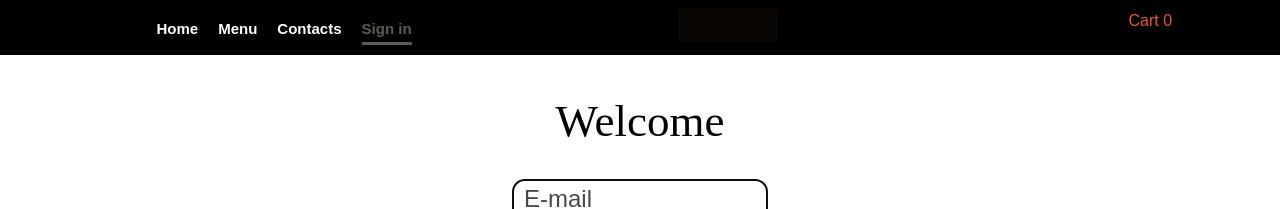
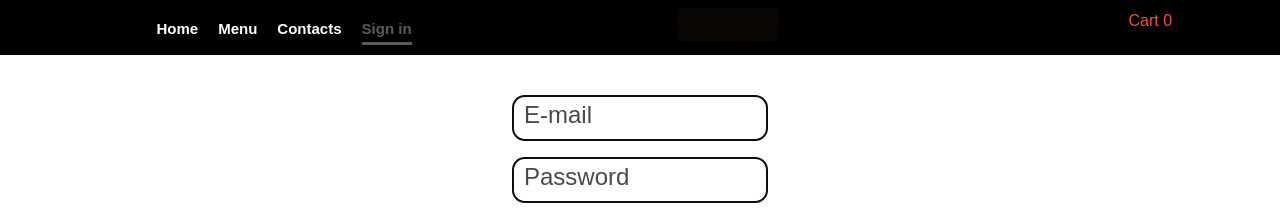
Before and after one commit to ShamilUmarov/diploma2, a React (Create React App) app: page /auth in a window 1280 px wide. Shown: the top 209 px of the page. Built offline with nearby package versions, Linux system fonts and the light colour scheme.

Commit message:
Fix the method error.

```diff
--- a/src/pages/Auth.js
+++ b/src/pages/Auth.js
@@ -30,7 +30,7 @@ export default function Auth() {
   return (
     <form onSubmit={onAuthStart}>
       {errorOutput}
-      <h1 className="Auth-title">Welcome</h1>
+      <h1 className="Auth-title"></h1>
       <div className="Auth">
         <label>
           <input type="email" placeholder="E-mail" name="email" required />
```
